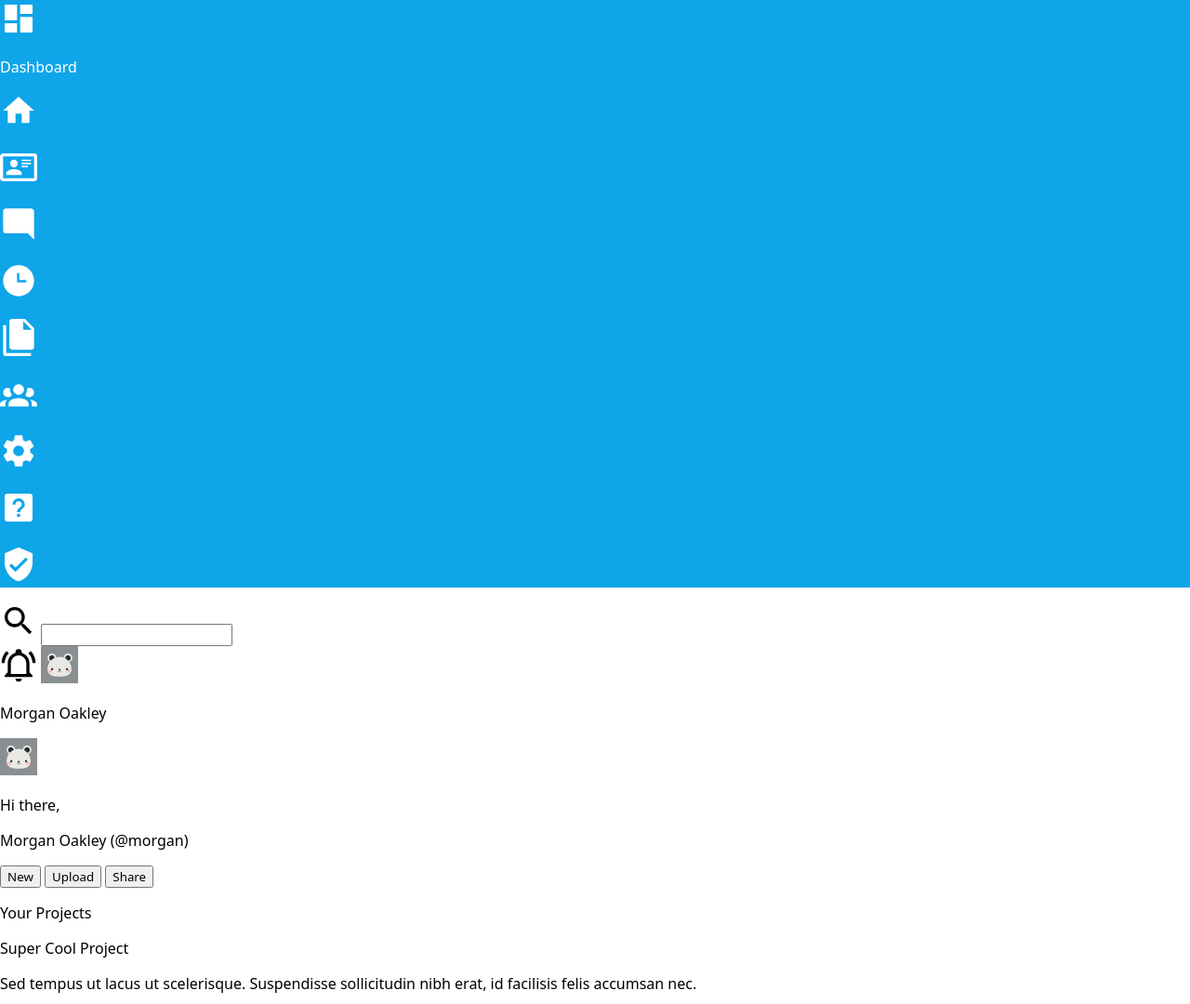
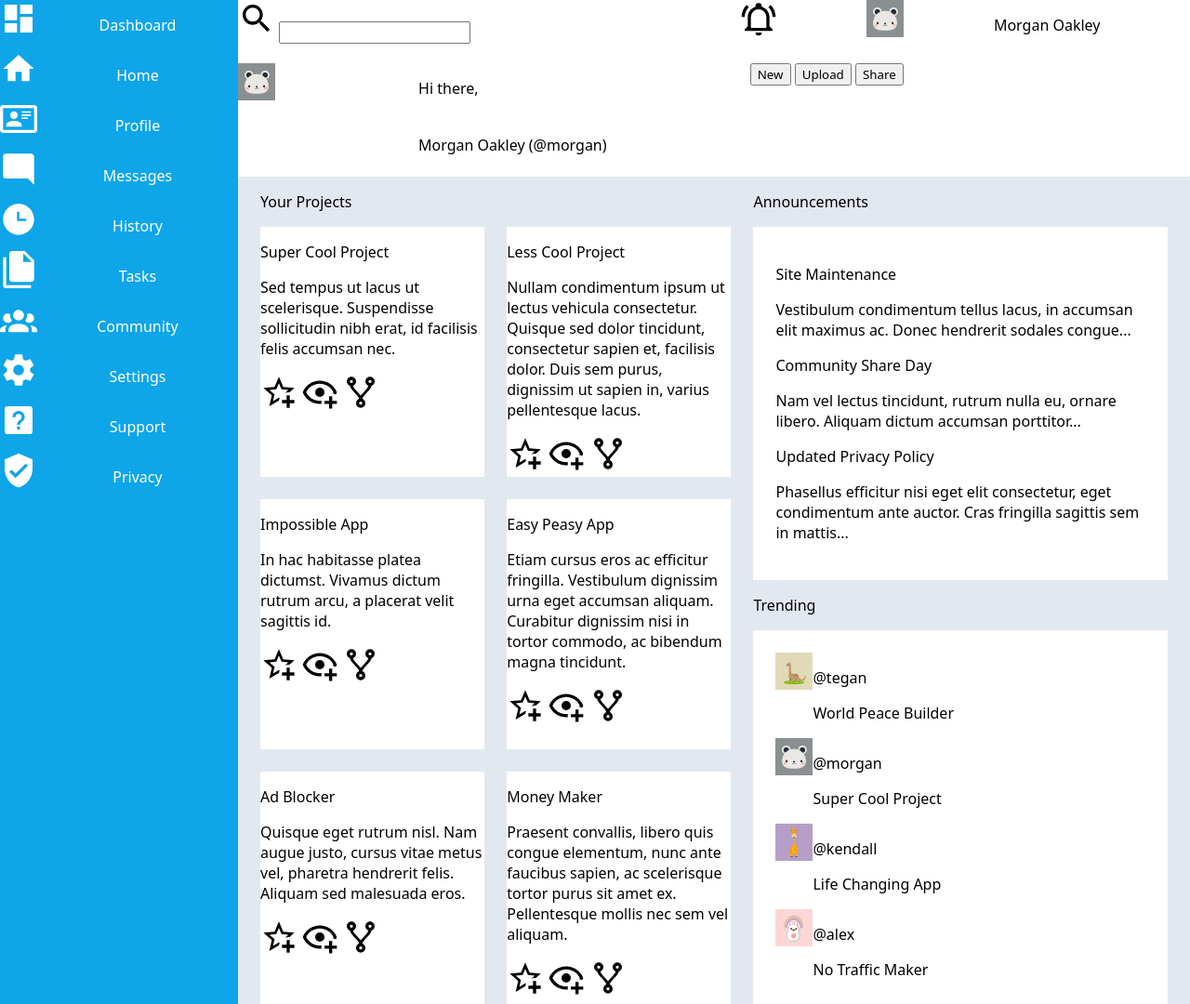
Before and after one commit to mipacn/admin-dashboard, a plain HTML site: page index.html in a window 1280 px wide. Shown: the top 1080 px of the page at 93% size. Drawn offline with Linux system fonts and the light colour scheme.

Commit message:
set general grid layout

```diff
--- a/index.html
+++ b/index.html
@@ -16,41 +16,41 @@
             <div class="block1">
                 <div class="option">
                     <img src="./assets/icons/home.svg" class="icon white">
-                    <p class="icon-p"></p>
+                    <p class="icon-p">Home</p>
                 </div>
                 <div class="option">
                     <img src="./assets/icons/card-account-details-outline.svg" class="icon white">
-                    <p class="icon-p"></p>
+                    <p class="icon-p">Profile</p>
                 </div>
                 <div class="option">
                     <img src="./assets/icons/message-reply.svg" class="icon white">
-                    <p class="icon-p"></p>
+                    <p class="icon-p">Messages</p>
                 </div>
                 <div class="option">
                     <img src="./assets/icons/clock-time-three.svg" class="icon white">
-                    <p class="icon-p"></p>
+                    <p class="icon-p">History</p>
                 </div>
                 <div class="option">
                     <img src="./assets/icons/file-multiple.svg" class="icon white">
-                    <p class="icon-p"></p>
+                    <p class="icon-p">Tasks</p>
                 </div>
                 <div class="option">
                     <img src="./assets/icons/account-group.svg" class="icon white">
-                    <p class="icon-p"></p>
+                    <p class="icon-p">Community</p>
                 </div>
             </div>
             <div class="block2">
                 <div class="option">
                     <img src="./assets/icons/cog.svg" class="icon white">
-                    <p class="icon-p"></p>
+                    <p class="icon-p">Settings</p>
                 </div>
                 <div class="option">
                     <img src="./assets/icons/help-box.svg" class="icon white">
-                    <p class="icon-p"></p>
+                    <p class="icon-p">Support</p>
                 </div>
                 <div class="option">
                     <img src="./assets/icons/shield-check.svg" class="icon white">
-                    <p class="icon-p"></p>
+                    <p class="icon-p">Privacy</p>
                 </div>
             </div>
         </div>
@@ -63,14 +63,14 @@
             </div>
             <div class="profile">
                 <img class="icon" src="./assets/icons/notification.svg">
-                <img class="pfp small" src="./assets/images/bear.png">
-                <p class="username small">Morgan Oakley</p>
+                <img class="pfp-small" src="./assets/images/bear.png">
+                <p class="username-small">Morgan Oakley</p>
             </div>
         </div>
         <div class="h-bottom">
             <div class="greeting">
                 <img class="pfp" src="./assets/images/bear.png">
-                <p class="small greeting">Hi there,</p>
+                <p class="small-greeting">Hi there,</p>
                 <p class="username">Morgan Oakley (@morgan)</p>
             </div>
             <div class="options">
@@ -84,7 +84,7 @@
     <div class="main">
         <div class="projects">
             <p class="main text">Your Projects</p>
-            <div class="container projects">
+            <div class="container-projects">
                 <div class="project">
                     <p class="project title">Super Cool Project
                     </p>
@@ -160,7 +160,7 @@
         <div class="else">
             <div class="announcements">
                 <p class="main text">Announcements</p>
-                <div class="container announcements">
+                <div class="container-announcements">
                     <div class="announcement">
                         <p class="a-title">Site Maintenance
                         </p>
@@ -186,7 +186,7 @@
             </div>
             <div class="trending">
                 <p class="main text">Trending</p>
-                <div class="container trending">
+                <div class="container-trending">
                     <div class="trend">
                         <img class="pfp small" src="./assets/images/dinosaur.png">
                         <div class="trending text">
--- a/styles.css
+++ b/styles.css
@@ -8,15 +8,123 @@ img {
     width: auto;
 }
 
-body {
-    margin: 0px;
-}
 
 .icon.white{
     filter: invert(100%);
 }
 
+body {
+    margin: 0px;
+    display: grid;
+    grid-template-columns: 1fr 4fr;
+    grid-template-rows: 1fr 5fr;
+}
+
 .sidebar {
     background-color: #0ea5e9;
     color: white;
+    grid-row: 1 / 3;
 }
+
+.dashboard {
+    display: grid;
+}
+
+.dashboard > p {
+    grid-column: 2;
+}
+
+.option {
+    display: grid;
+}
+
+.icon-p {
+    grid-column: 2;
+}
+
+.header {
+    grid-column: 2;
+    display: grid;
+}
+
+.h-top {
+    grid-row: 1;
+    display: grid;
+}
+
+.profile {
+    grid-column: 2;
+    display: grid;
+}
+
+.pfp-small {
+    grid-column: 2;
+}
+
+.username-small {
+    grid-column: 3;
+}
+
+.h-bottom {
+    grid-row: 2;
+    display: grid;
+}
+
+.greeting {
+    display: grid;
+}
+
+.pfp {
+    grid-row: 1 / 3;
+}
+
+.username {
+    grid-column: 2;
+    grid-row: 2;
+}
+
+.options {
+    grid-column: 2;
+}
+
+.main {
+    grid-row: 2;
+    grid-column: 2;
+    background-color: #e2e8f0;
+    display: grid;
+    gap: 3vh;
+    padding: 0vh 3vh 5vh 3vh;
+}
+
+.main.text {
+    padding: 0px;
+}
+
+.container-projects {
+    display: grid;
+    grid-template-columns: 1fr 1fr;
+    grid-template-rows: 1fr 1fr 1fr;
+    gap: 3vh;
+}
+
+.project {
+    background-color: white;
+}
+
+.else {
+    grid-column: 2;
+}
+
+.container-announcements {
+    background-color: white;
+    padding: 3vh;
+}
+
+.container-trending {
+    background-color: white;
+    padding: 3vh;
+}
+
+.trend {
+    display: flex;
+}
```
